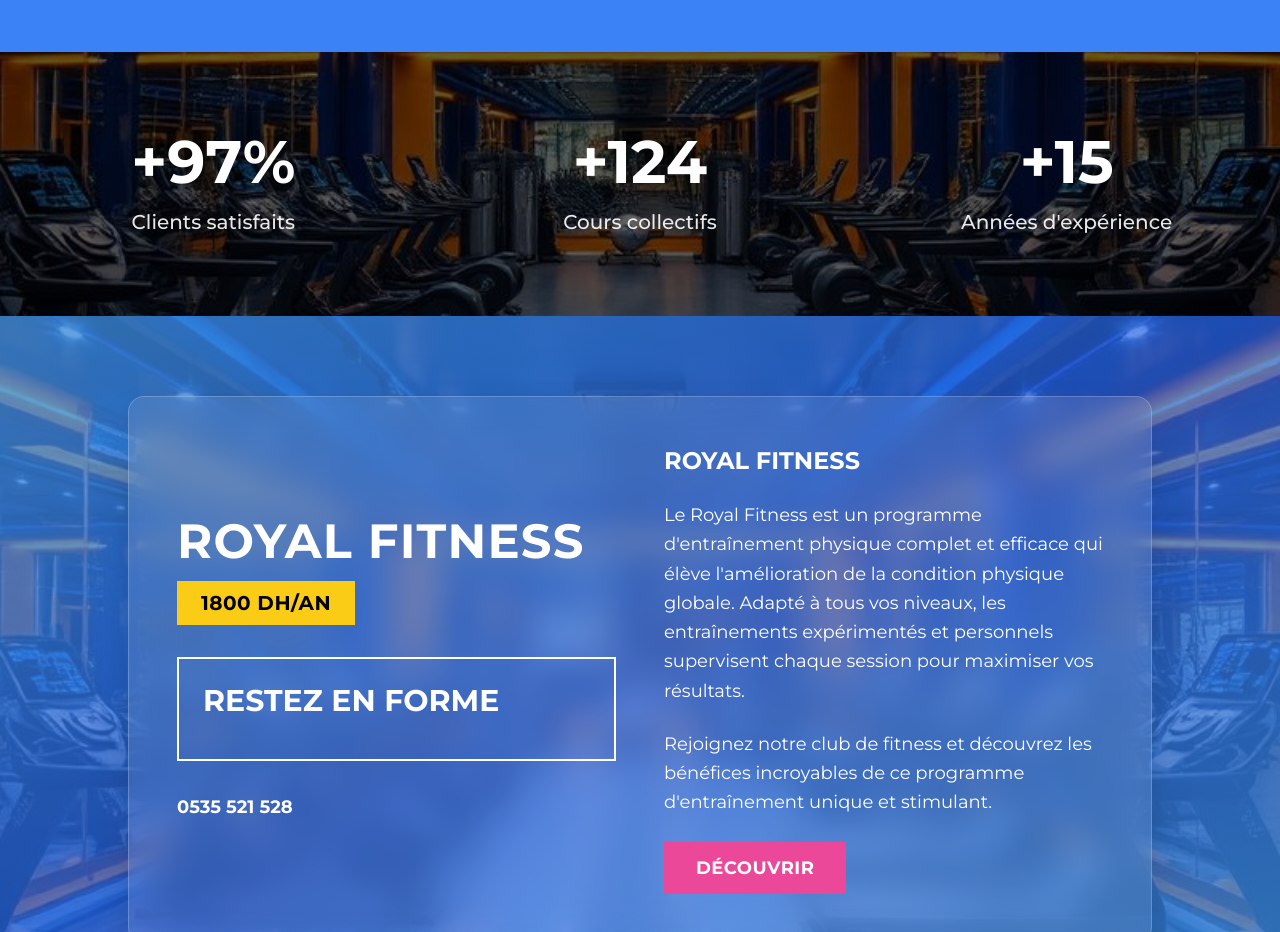
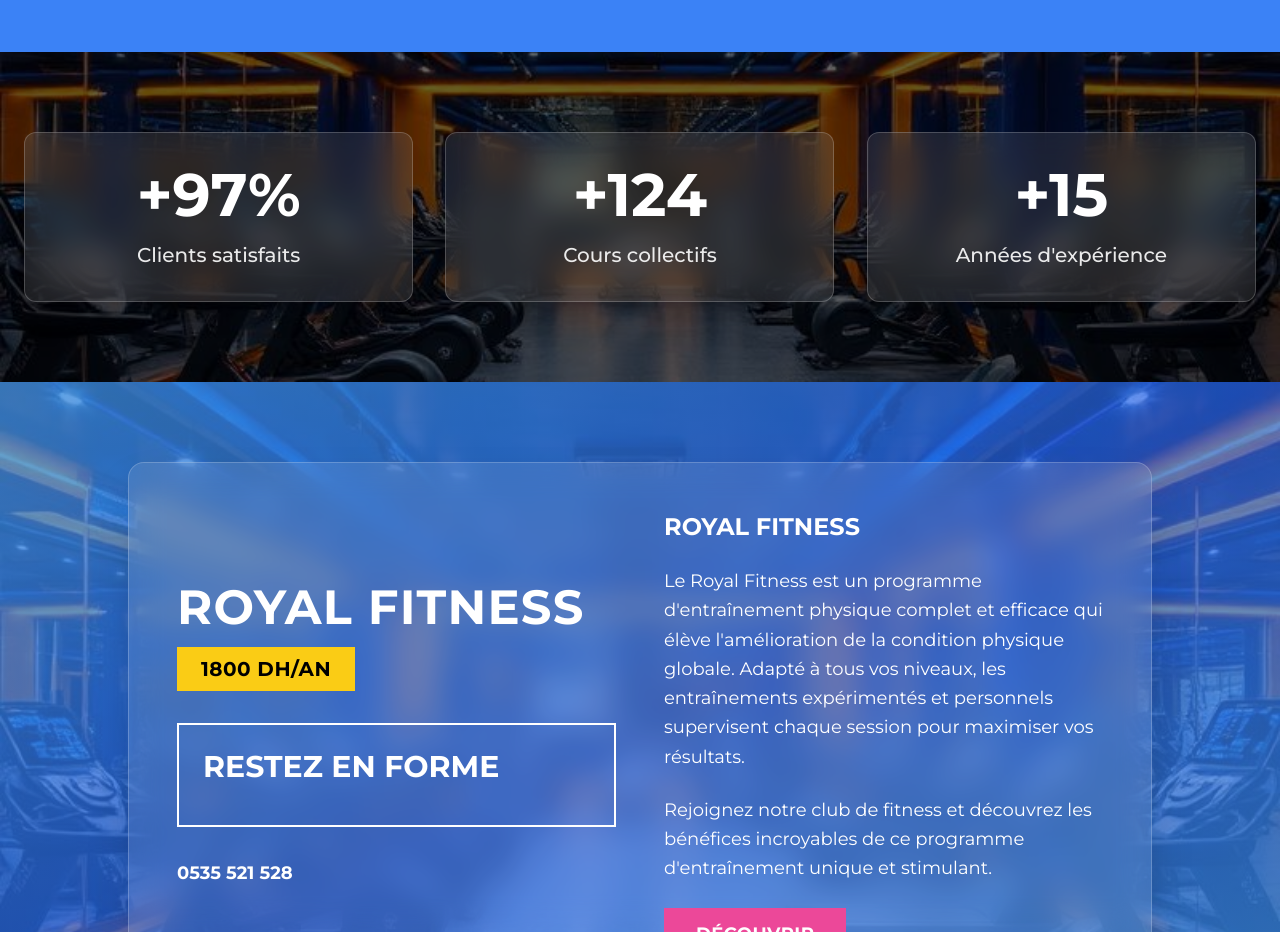
Before and after one commit to SimonOnChain/regal-fit-showcase, a React (Vite) app: page / in a window 1280 px wide. Shown: the part 2320-3252 px from the top of the page. Built offline with nearby package versions, Linux system fonts and the light colour scheme; the HTML template or start-up script is replaced by a standard one.

Commit message:
Apply glass effect to containers

```diff
--- a/src/pages/Index.tsx
+++ b/src/pages/Index.tsx
@@ -150,8 +150,9 @@ const Index = () => {
         <div className="absolute inset-0 bg-black/60" />
 
         <div className="relative z-10 container mx-auto px-6">
-          <div className="grid grid-cols-1 md:grid-cols-3 gap-12 text-center">
-            <AnimatedCard className="space-y-4" delay={100}>
+          <div className="grid grid-cols-1 md:grid-cols-3 gap-8 text-center">
+            <AnimatedCard className="backdrop-blur-lg bg-white/10 border border-white/20 rounded-xl p-8 shadow-xl hover:bg-white/15 transition-all duration-300" delay={100}>
+              <div className="space-y-4">
                 <div className="text-5xl md:text-6xl font-bold text-white"
                      style={{ fontFamily: 'Montserrat, sans-serif' }}>
                   +97%
@@ -159,9 +160,11 @@ const Index = () => {
                 <p className="text-xl text-white/90 font-medium">
                   Clients satisfaits
                 </p>
+              </div>
             </AnimatedCard>
 
-            <AnimatedCard className="space-y-4" delay={200}>
+            <AnimatedCard className="backdrop-blur-lg bg-white/10 border border-white/20 rounded-xl p-8 shadow-xl hover:bg-white/15 transition-all duration-300" delay={200}>
+              <div className="space-y-4">
                 <div className="text-5xl md:text-6xl font-bold text-white"
                      style={{ fontFamily: 'Montserrat, sans-serif' }}>
                   +124
@@ -169,9 +172,11 @@ const Index = () => {
                 <p className="text-xl text-white/90 font-medium">
                   Cours collectifs
                 </p>
+              </div>
             </AnimatedCard>
 
-            <AnimatedCard className="space-y-4" delay={300}>
+            <AnimatedCard className="backdrop-blur-lg bg-white/10 border border-white/20 rounded-xl p-8 shadow-xl hover:bg-white/15 transition-all duration-300" delay={300}>
+              <div className="space-y-4">
                 <div className="text-5xl md:text-6xl font-bold text-white"
                      style={{ fontFamily: 'Montserrat, sans-serif' }}>
                   +15
@@ -179,6 +184,7 @@ const Index = () => {
                 <p className="text-xl text-white/90 font-medium">
                   Années d'expérience
                 </p>
+              </div>
             </AnimatedCard>
           </div>
         </div>
```
Lines whose indentation alone changed are shown as unchanged.
